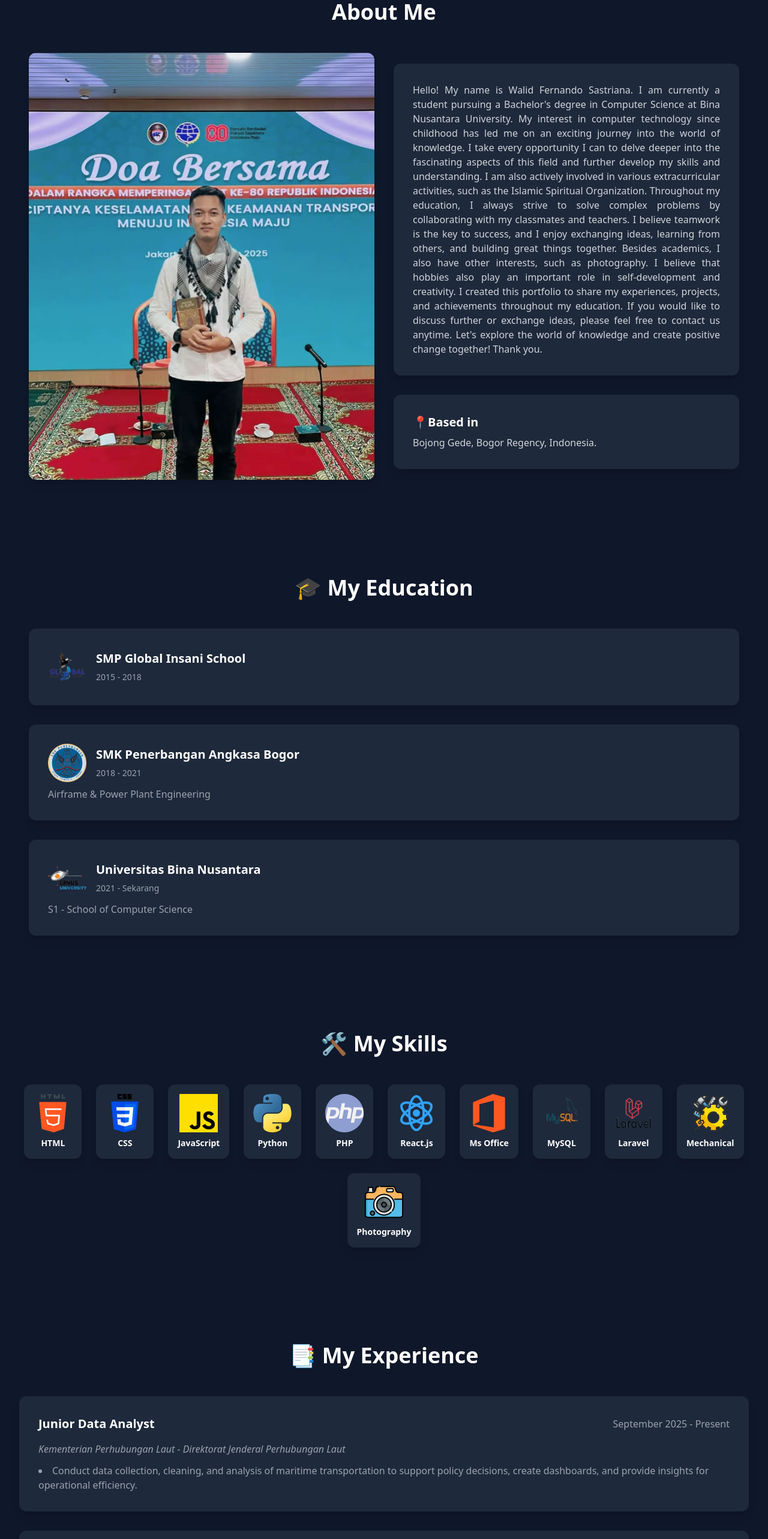
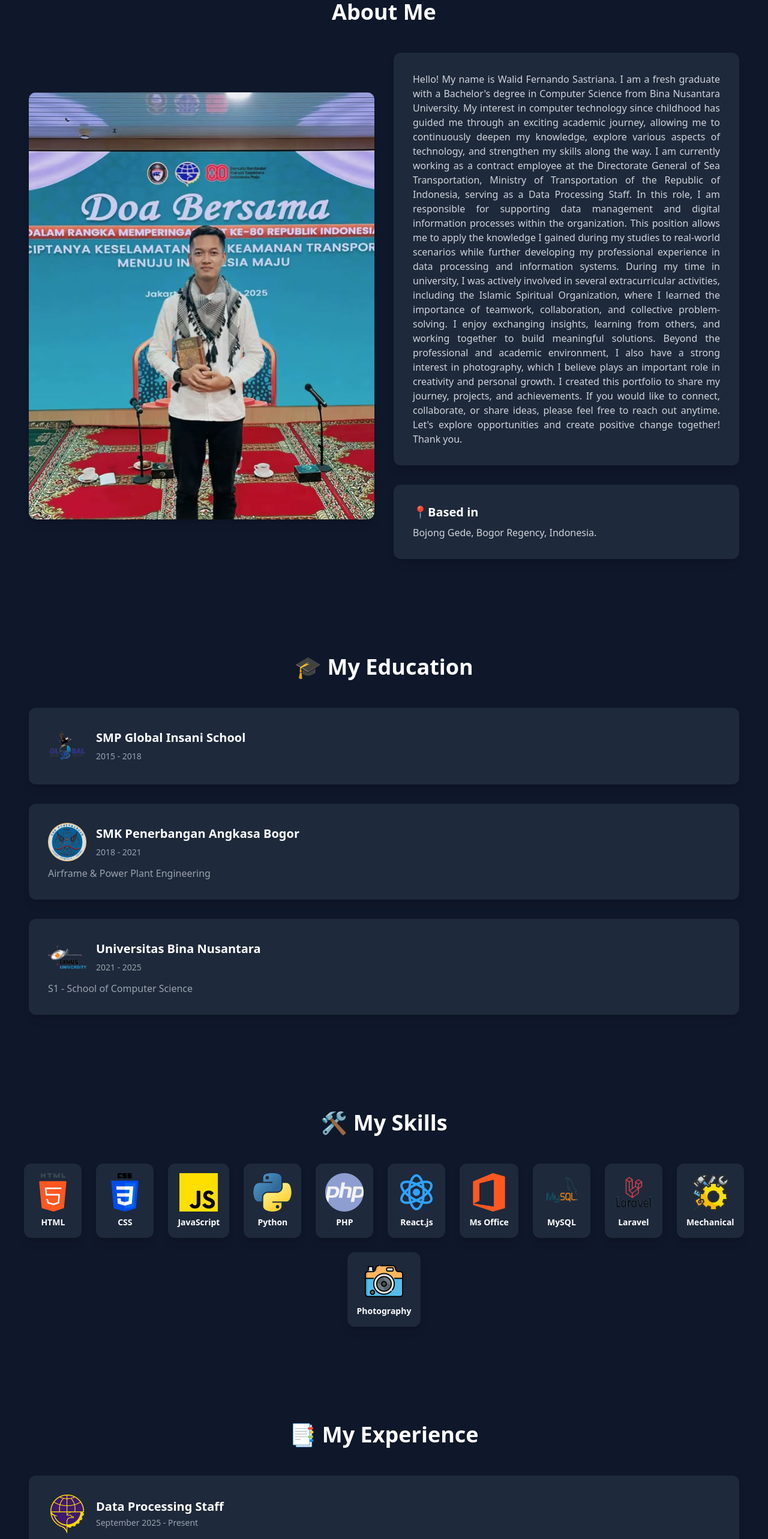
Before and after one commit to WalidFernandoSastriana/PORTOFOLIO-WALID, a React (Create React App) app: page / in a window 1280 px wide. Shown: the part 880-3446 px from the top of the page at 60% size. Built offline with nearby package versions, Linux system fonts and the light colour scheme.

Commit message:
update About dan Expirience

```diff
--- a/src/components/About.js
+++ b/src/components/About.js
@@ -22,19 +22,12 @@ export default function About() {
             {/* Top Box: Main About Me Text */}
             <div className="bg-slate-800 p-8 rounded-xl shadow-lg">
               <p className="text-gray-300 text-justify">
-                Hello! My name is Walid Fernando Sastriana. I am currently a student pursuing a Bachelor's
-                degree in Computer Science at Bina Nusantara University. My interest in computer technology
-                since childhood has led me on an exciting journey into the world of knowledge. I take every
-                opportunity I can to delve deeper into the fascinating aspects of this field and further develop
-                my skills and understanding. I am also actively involved in various extracurricular activities,
-                such as the Islamic Spiritual Organization. Throughout my education, I always strive to solve
-                complex problems by collaborating with my classmates and teachers. I believe teamwork is the
-                key to success, and I enjoy exchanging ideas, learning from others, and building great things
-                together. Besides academics, I also have other interests, such as photography. I believe that
-                hobbies also play an important role in self-development and creativity. I created this portfolio
-                to share my experiences, projects, and achievements throughout my education. If you would like
-                to discuss further or exchange ideas, please feel free to contact us anytime. Let's explore the world
-                of knowledge and create positive change together! Thank you.
+                Hello! My name is Walid Fernando Sastriana. I am a fresh graduate with a Bachelor's degree in Computer Science from Bina Nusantara University. My interest in computer technology since childhood has guided me through an exciting academic journey, allowing me to continuously deepen my knowledge, explore various aspects of technology, and strengthen my skills along the way.
+                I am currently working as a contract employee at the Directorate General of Sea Transportation, Ministry of Transportation of the Republic of Indonesia, serving as a Data Processing Staff. In this role, I am responsible for supporting data management and digital information processes within the organization. This position allows me to apply the knowledge I gained during my studies to real-world scenarios while further developing my professional experience in data processing and information systems.
+                During my time in university, I was actively involved in several extracurricular activities, including the Islamic Spiritual Organization, where I learned the importance of teamwork, collaboration, and collective problem-solving. I enjoy exchanging insights, learning from others, and working together to build meaningful solutions.
+                Beyond the professional and academic environment, I also have a strong interest in photography, which I believe plays an important role in creativity and personal growth. I created this portfolio to share my journey, projects, and achievements.
+                If you would like to connect, collaborate, or share ideas, please feel free to reach out anytime. Let's explore opportunities and create positive change together!
+                Thank you.
               </p>
             </div>
 
--- a/src/components/Education.js
+++ b/src/components/Education.js
@@ -14,7 +14,7 @@ export default function Education() {
       logo: "/img/smk-penerbangan-logo.png",
     },
     {
-      year: "2021 - Sekarang",
+      year: "2021 - 2025",
       place: "Universitas Bina Nusantara",
       desc: "S1 - School of Computer Science",
       logo: "/img/binus-logo.png",
--- a/src/components/Experience.js
+++ b/src/components/Experience.js
@@ -2,8 +2,9 @@ export default function Experience() {
   const experiences = [
     {
       year: "September 2025 - Present",
-      role: "Junior Data Analyst",
-      place: "Kementerian Perhubungan Laut - Direktorat Jenderal Perhubungan Laut",
+      role: "Data Processing Staff",
+      place: "Ministry of Transportation - Directorate General of Sea Transportation",
+      logo: "img/KEMENHUB.png",
       desc: [
         "Conduct data collection, cleaning, and analysis of maritime transportation to support policy decisions, create dashboards, and provide insights for operational efficiency.",
       ],
@@ -12,21 +13,25 @@ export default function Experience() {
       year: "September 2024 - Februari 2025",
       role: "Certified Internship",
       place: "Bina Nusantara University - School of Computer Science",
+      logo: "/img/binus-logo.png",
       desc: [
         "Working on a project with the School of Computer Science department.",
       ],
     },
     {
       year: "Februari 2024 - Juli 2024",
-      role: "Enrichment Programs Certified Specific Independent Study (Research Assistant)",
+      role: "Enrichment Programs – Research Assistant",
       place: "Bina Nusantara University - School of Computer Science",
+      logo: "/img/binus-logo.png",
       desc: [
-        "Conducting an independent study to analyze regional patterns of malnutrition in Indonesian infants using clustering techniques to inform more targeted nutritional interventions.",      ],
+        "Analyzing regional malnutrition patterns among Indonesian infants using clustering techniques to support targeted nutritional interventions.",
+      ],
     },
     {
       year: "Januari 2020 - Maret 2020",
       role: "Junior Aircraft Technician (Certified Internship)",
       place: "PT Garuda Maintenance Facility AeroAsia Tbk",
+      logo: "/img/gmf.jpg",
       desc: [
         "Conducting routine inspections on Airbus A330-200/300/900Neo and Boeing 777-400/737-Max aircraft to ensure optimal condition.",
         "Identifying and repairing technical issues with avionics, hydraulic systems, and engines.",
@@ -38,17 +43,33 @@ export default function Experience() {
   return (
     <section id="experience" className="py-20 bg-slate-900 text-white">
       <h2 className="text-4xl font-bold text-center mb-12">📑 My Experience</h2>
-      <div className="space-y-8">
+
+      <div className="container mx-auto px-4 flex flex-col space-y-8">
         {experiences.map((exp, index) => (
           <div
             key={index}
-            className="bg-slate-800 shadow-lg rounded-xl p-8 hover:shadow-xl transition duration-300"
+            className="p-8 bg-slate-800 rounded-xl shadow-lg hover:shadow-xl transition duration-300"
           >
-            <div className="flex justify-between items-center mb-4">
-              <h3 className="text-xl font-semibold">{exp.role}</h3>
-              <span className="text-gray-400">{exp.year}</span>
+            {/* Logo + Role + Year */}
+            <div className="flex items-center space-x-4 mb-4">
+              {exp.logo && (
+                <img
+                  src={exp.logo}
+                  alt={`${exp.place} logo`}
+                  className="w-16 h-16 object-contain"
+                />
+              )}
+
+              <div>
+                <h3 className="text-xl font-semibold">{exp.role}</h3>
+                <span className="text-gray-400 text-sm">{exp.year}</span>
+              </div>
             </div>
+
+            {/* Place */}
             <p className="text-gray-400 italic mb-3">{exp.place}</p>
+
+            {/* Description List */}
             <ul className="list-disc list-inside text-gray-400 space-y-2">
               {exp.desc.map((item, i) => (
                 <li key={i}>{item}</li>
--- a/src/components/activities.js
+++ b/src/components/activities.js
@@ -125,6 +125,7 @@
 // }
 
 
+import { title } from "framer-motion/client";
 import { useState } from "react";
 
 export default function Activities() {
```
Also changed, not shown: public/img/KEMENHUB.png (added), public/img/gmf.jpg (added), 2 other files (tests, documents, lock files or other folders).
